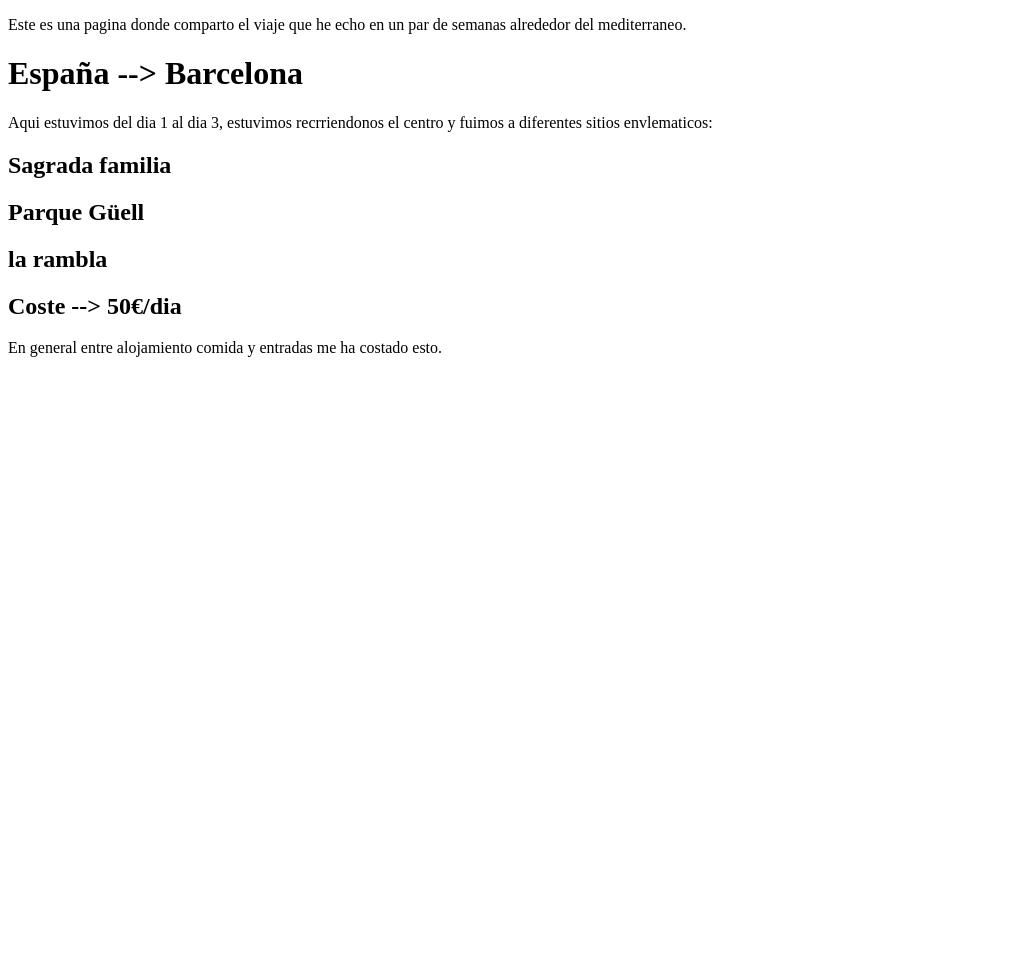
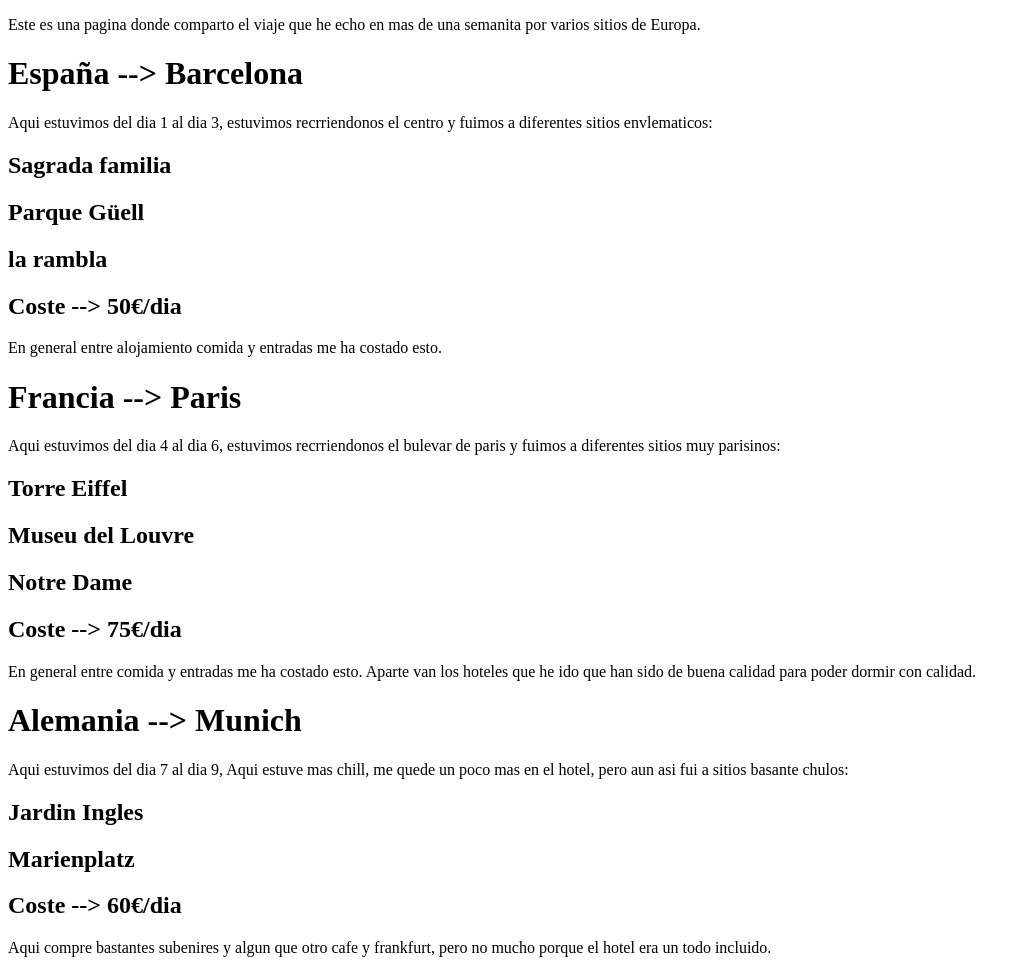
Before and after one commit to Ivan-padilla-shutdown/viaje, a plain HTML site: page index.html in a window 1280 px wide. Shown: the whole page, without its empty margins (0-1030 px from the left). Before the commit the page ends 800 px from the top, so only its background shows below. Drawn offline with Linux system fonts and the light colour scheme.

Commit message:
Add files via upload

```diff
--- a/index.html
+++ b/index.html
@@ -5,7 +5,7 @@
     <title>viaje al rededor del mediterraneo</title>
   </head>
   <body>
-    <p>Este es una pagina donde comparto el viaje que he echo en un par de semanas alrededor del mediterraneo.</p>
+	  <p>Este es una pagina donde comparto el viaje que he echo en mas de una semanita por varios sitios de Europa. </p>
     <h1>España --> Barcelona</h1>
     <p> Aqui estuvimos del dia 1 al dia 3, estuvimos recrriendonos el centro y fuimos a diferentes sitios envlematicos:<p/>
     <h2>Sagrada familia </h2>
@@ -13,6 +13,18 @@
     <h2>la rambla </h2>
     <h2>Coste --> 50€/dia </h2>
     <p>En general entre alojamiento comida y entradas me ha costado esto.
-
+    <h1>Francia --> Paris</h1>
+    <p> Aqui estuvimos del dia 4 al dia 6, estuvimos recrriendonos el bulevar de paris y fuimos a diferentes sitios muy parisinos:<p/>
+    <h2>Torre Eiffel </h2>
+    <h2>Museu del Louvre </h2>
+    <h2>Notre Dame </h2>
+    <h2>Coste --> 75€/dia </h2>
+    <p>En general entre comida y entradas me ha costado esto. Aparte van los hoteles que he ido que han sido de buena calidad para poder dormir con calidad.
+    <h1>Alemania --> Munich</h1>
+    <p> Aqui estuvimos del dia 7 al dia 9, Aqui estuve mas chill, me quede un poco mas en el hotel, pero aun asi fui a sitios basante chulos:<p/>
+    <h2>Jardin Ingles </h2>
+    <h2>Marienplatz </h2>
+    <h2>Coste --> 60€/dia </h2>
+    <p>Aqui compre bastantes subenires y algun que otro cafe y frankfurt, pero no mucho porque el hotel era un todo incluido.</p>
   </body>
 </html>
```
